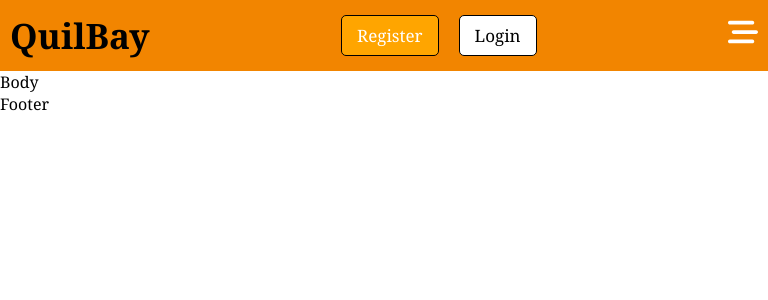
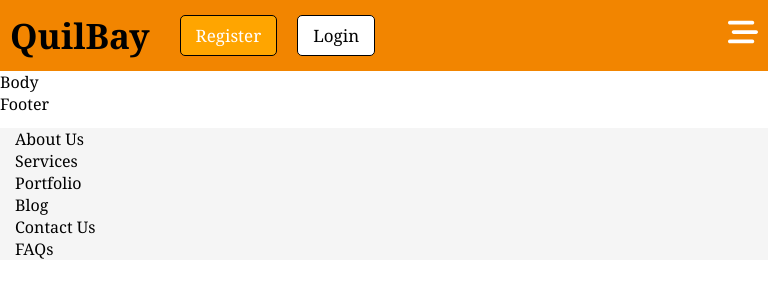
Before and after one commit to samuelmwangi729/Quilbay, a React (Vite) app: page / in a window 768 px wide. Shown: the top 300 px of the page. Built offline with nearby package versions, Linux system fonts and the light colour scheme.

Commit message:
created a responsive menu

```diff
--- a/src/index.css
+++ b/src/index.css
@@ -120,16 +120,14 @@ ul.navbar li.service:hover ul.submenu{
   transition: ease-in-out 2s;
 }
 
-@media (max-width:908px){
+@media(min-width:444px) and (max-width:908px){
   div.navigation-bar{
     width: 100%;
     background-color: var(--secondary-color);
     position: relative;
     left: 0%;
   }
-  ul.navbar{
-    display: none;
-  }
+
   div.mobile-menu-bar{
     display: block;
     color: white;
@@ -140,17 +138,34 @@ ul.navbar li.service:hover ul.submenu{
     justify-content: baseline;
     align-items: center;
     padding: 10px;
+    column-gap: 20px;
   }
   div.auth-buttons{
     display: block;
     transition: ease-in 3s;
   }
+  div.navbar-menus{
+    display: block;
+    width: 100%;
+  }
+  ul.navbar{
+    display: block;
+    position: fixed;
+    top: 16%;
+    left: 0%;
+    background-color: whitesmoke;
+    width: 100%;
+  }
+  .is-submenu,ul.submenu{
+    display: none;
+  }
 }
-@media (max-width:424px){
+@media (max-width:443px){
   div.navigation-bar{
     width: 100%;
     background-color: var(--secondary-color);
     left: 0%;
+    height: 50px;
     z-index: 0;
   }
   div.navbar-menus{
@@ -169,14 +184,17 @@ ul.navbar li.service:hover ul.submenu{
   }
   div.navbar-menus{
     display: block;
-    position:absolute;
+    position:fixed;
     background-color: whitesmoke;
-    top: 100%;
     right: 0%;
-    width: 70%;
-    transition: ease-in-out 1s;
+    width: 100%;
+    top: 12%;
+    transition: 0.5s ease-in-out;
   }
   ul.navbar{
     display: block;
   }
+  .is-submenu,ul.submenu{
+    display: none;
+  }
 }
```
